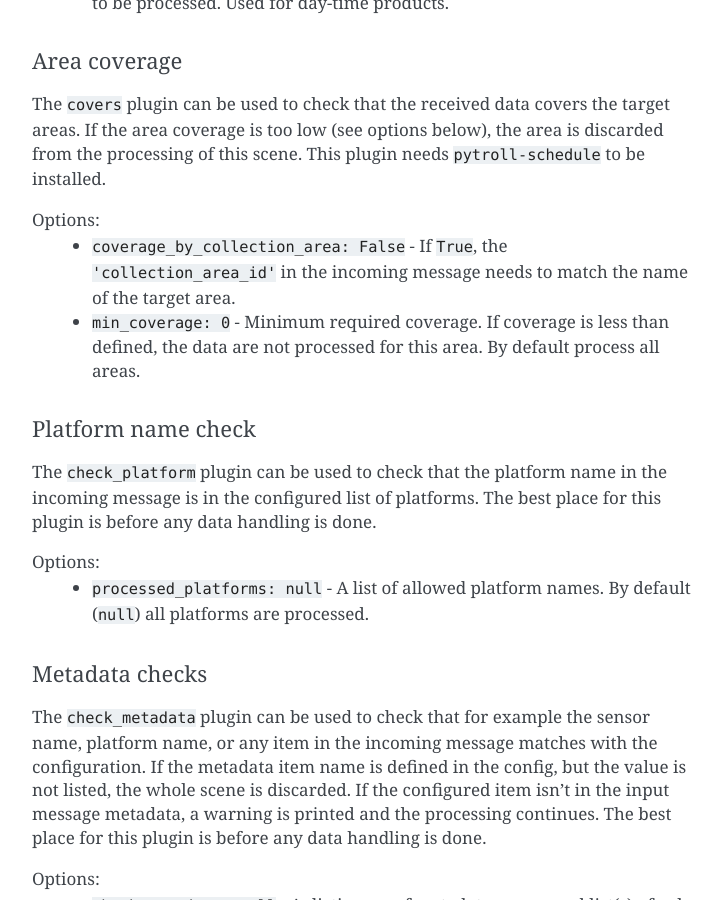
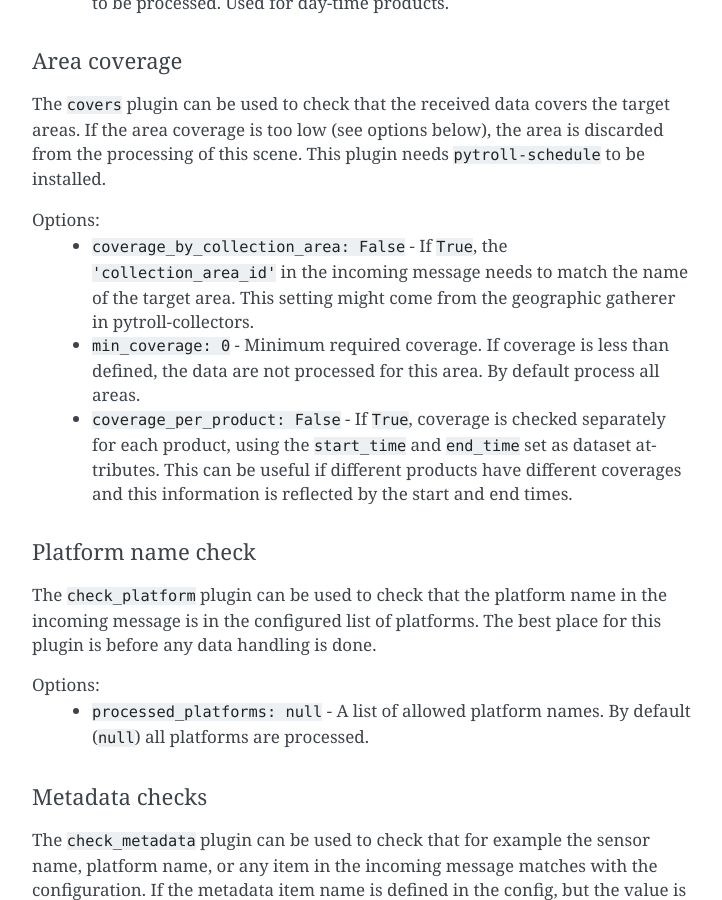
Before and after one commit to pytroll/trollflow2, a Sphinx documentation site: the page built from doc/source/index.rst, in a window 1280 px wide and 900 px high, scrolled down 4958 px. Shown: the whole window, without its empty margins (388-1110 px from the left). Built offline with Sphinx 7.4.7, drawn with Linux system fonts in a browser that asks for light colours.

Commit message:
Document new coverage_per_product option

```diff
--- a/doc/source/index.rst
+++ b/doc/source/index.rst
@@ -246,10 +246,16 @@ plugin needs ``pytroll-schedule`` to be installed.
 Options:
  - ``coverage_by_collection_area: False`` - If ``True``, the
    ``'collection_area_id'`` in the incoming message needs to match the
-   name of the target area.
+   name of the target area.  This setting might come from the geographic
+   gatherer in pytroll-collectors.
  - ``min_coverage: 0`` - Minimum required coverage.  If coverage is less
    than defined, the data are not processed for this area.  By default
    process all areas.
+ - ``coverage_per_product: False`` - If ``True``, coverage is checked
+   separately for each product, using the ``start_time`` and ``end_time``
+   set as dataset attributes.  This can be useful if different products
+   have different coverages and this information is reflected by the
+   start and end times.
 
 Platform name check
 *******************
```
Also changed, not shown: 1 other file.
